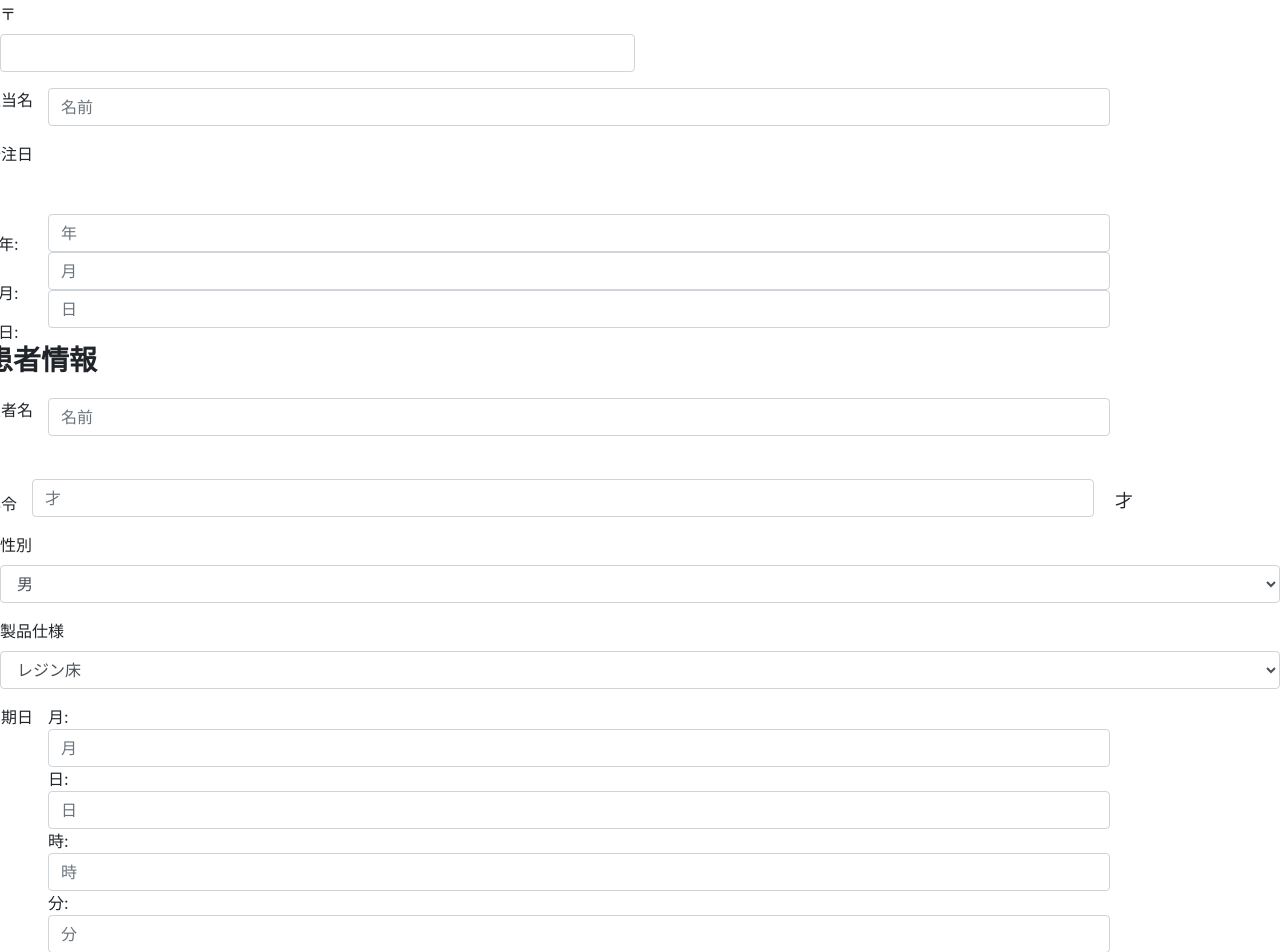
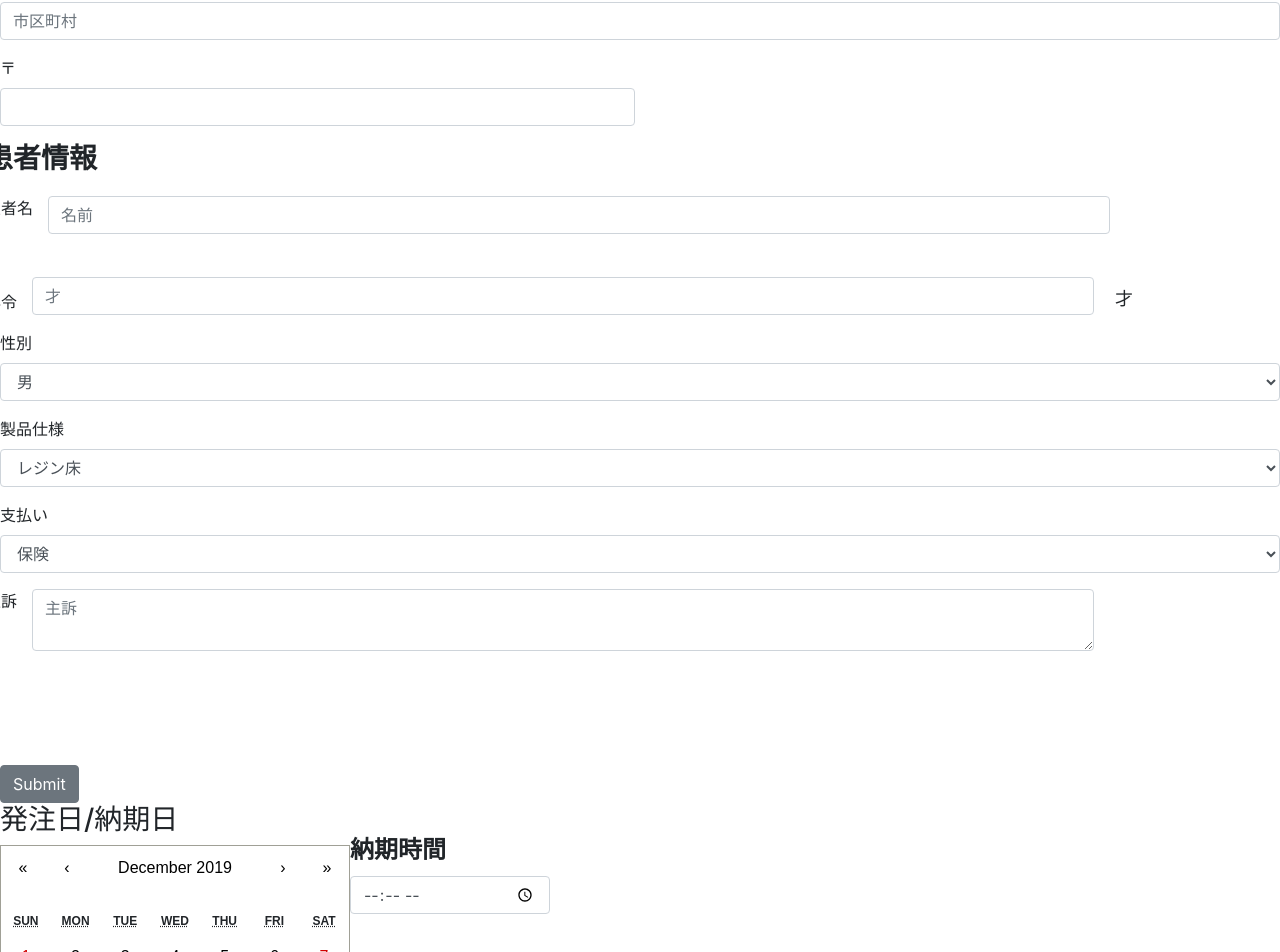
Before and after one commit to JustinTheeDude/dentist-app, a React (Create React App) app: page / in a window 1280 px wide. Shown: the part 201-1153 px from the top of the page. Built offline with nearby package versions, Linux system fonts and the light colour scheme.

Commit message:
added time selector

```diff
--- a/src/App.css
+++ b/src/App.css
@@ -92,3 +92,12 @@
     /* font-size: x-large; */
     font-weight: bold;
 }
+
+.delivery-time {
+    position: relative;
+    width: 200px;
+    left: 350px;
+    top: 165px;
+    font-weight: bold;
+    font-size: x-large;
+}
--- a/src/App.js
+++ b/src/App.js
@@ -20,7 +20,7 @@ class App extends Component {
                 <Header />
                 <MainInfo />
                 <h3 className="order-heading">発注日/納期日</h3>
-                <Calendar selectRange={true} onChange={(value) => console.log('Start date is:', value[0].toString().slice(0,16), 'Finish date is:', value[1].toString().slice(0,16))}  />
+                <Calendar selectRange={true} onChange={(value) => console.log('Start date is:', value[0].toString().slice(0,16), 'Finish date is:', value[1].toString().slice(0,16))} calendarType="US" />
             </div>
         );
     }
--- a/src/Components/MainInfo.js
+++ b/src/Components/MainInfo.js
@@ -16,6 +16,12 @@ class MainInfo extends Component {
         return (
             <Form id="main_form" className="main-form">
                 <h3 className="hospital-info-header">医院情報</h3>
+                <FormGroup row >
+                    <Label >担当名</Label>
+                    <Col sm={10}>
+                        <Input type="text" name="text" placeholder="名前" />
+                    </Col>
+                </FormGroup>
                 <FormGroup>
                     <Label for="exampleAddress">医院名住所</Label>
                     <Input type="text" name="address" id="exampleAddress" placeholder="市区町村"/>
@@ -28,15 +34,10 @@ class MainInfo extends Component {
                 </FormGroup>
                     </Col>
                     </Row>
-                <FormGroup row >
-                    <Label >担当名</Label>
-                    <Col sm={10}>
-                        <Input type="text" name="text" placeholder="名前" />
-                    </Col>
-                </FormGroup>
-                <FormGroup row >
+
+                {/* <FormGroup row > */}
                 {/* This should be removed the order date should be set with the calendar */}
-                    <Label>発注日</Label>
+                    {/* <Label>発注日</Label>
                     <Col sm={10}>
                     <div className="order-div  year-div">年:</div>
                     <div className="order-div month-div">月:</div>
@@ -44,9 +45,8 @@ class MainInfo extends Component {
                             <Input type="text" name="text" placeholder="年" />
                             <Input type="text" name="text" placeholder="月" />
                             <Input type="text" name="text" placeholder="日" />
-
-                    </Col>
-                </FormGroup>
+                    </Col> */}
+                {/* </FormGroup> */}
                 <h3　className="patient-info-header">患者情報</h3>
                 <FormGroup row >
                     <Label>患者名</Label>
@@ -78,9 +78,9 @@ class MainInfo extends Component {
                     </Input>
                     {this.state.value === "他" && <OtherOption />}
                 </FormGroup>
-                <FormGroup row >
+                {/* <FormGroup row > */}
                 {/* This should also be removed the delivery date should be set with the calendar */}
-                    <Label>納期日</Label>
+                    {/* <Label>納期日</Label>
                     <Col sm={10}>
                         <div>
                             月:
@@ -95,7 +95,7 @@ class MainInfo extends Component {
                             <Input type="text" name="text" placeholder="分" />
                         </div>
                     </Col>
-                </FormGroup>
+                </FormGroup> */}
                 <FormGroup>
                     <Label for="exampleSelect">支払い</Label>
                     <Input type="select" name="select" id="exampleSelect">
@@ -109,6 +109,15 @@ class MainInfo extends Component {
                         <Input type="textarea" name="text" placeholder="主訴" />
                     </Col>
                 </FormGroup>
+                <FormGroup className="delivery-time">
+                    <Label for="exampleTime">納期時間</Label>
+                    <Input
+                    type="time"
+                    name="time"
+                    id="exampleTime"
+                    placeholder="time placeholder"
+                    />
+                </FormGroup>
                  <Button>Submit</Button>
             </Form>
         );
--- a/src/Components/OtherOption.js
+++ b/src/Components/OtherOption.js
@@ -5,7 +5,7 @@ const OtherOption = () => {
     return (
         <FormGroup row >
         <Col sm={10}>
-            <Input type="text" name="text" placeholder="他"  />
+            <Input type="textarea" name="text" placeholder="他"  />
         </Col>
         </FormGroup>
     )
```
